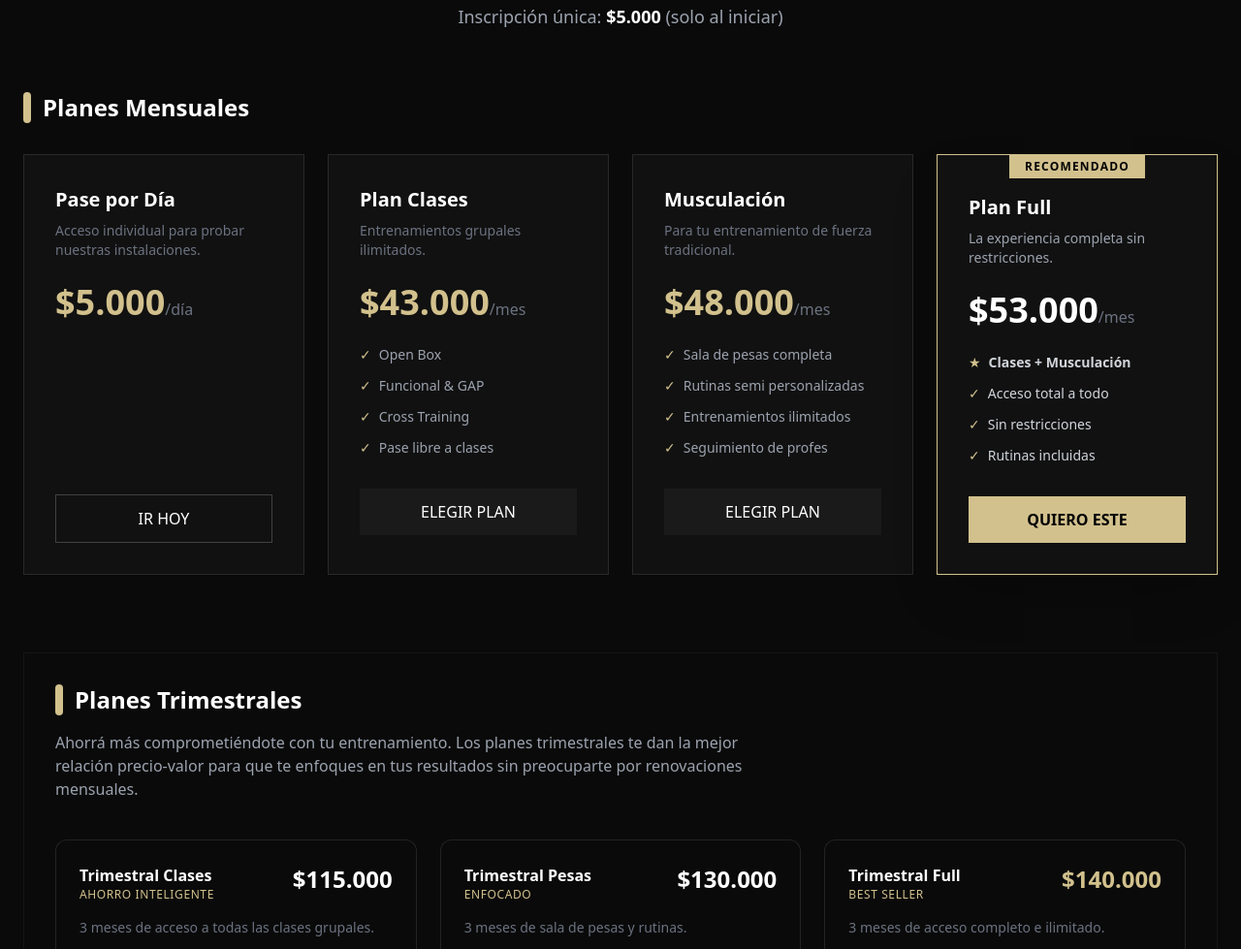
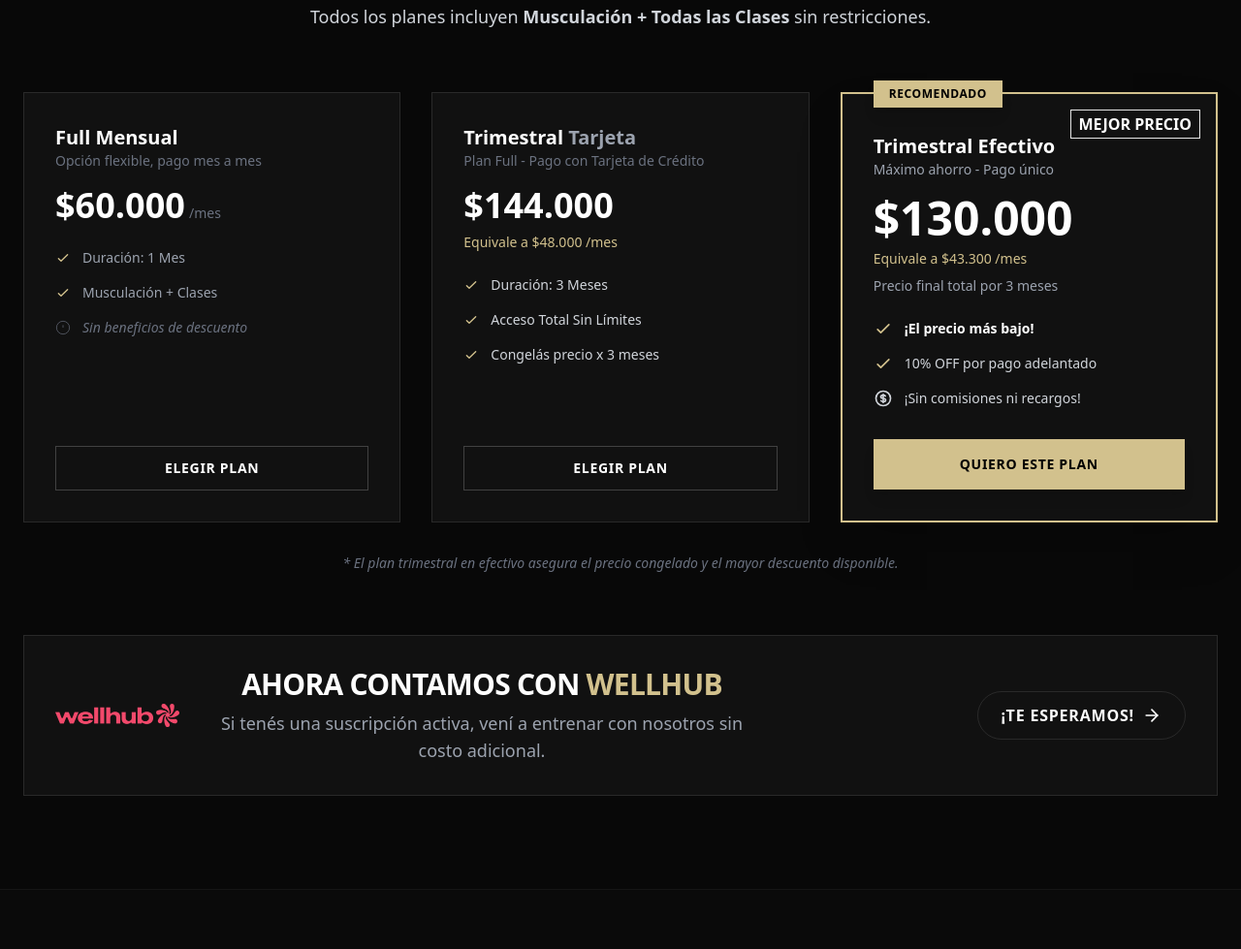
Before and after one commit to juanchoalfonso/gimnasio-web, a plain HTML site: page index.html in a window 1280 px wide. Shown: the part 11021-12000 px from the top of the page at 97% size. Drawn offline with Linux system fonts and the light colour scheme.

Commit message:
nuevos planes

```diff
--- a/index.html
+++ b/index.html
@@ -5,7 +5,7 @@
   <link href="assets/logo_atletic.jpg" rel="icon" type="image/svg+xml">
   <meta content="width=device-width, initial-scale=1.0" name="viewport">
   <link href="assets/manifest.json" rel="manifest">
-  <title> ATLETIC </title>
+  <title> ATLETIC</title>
   <link crossorigin="" href="css/index.css" rel="stylesheet">
   <meta content="ATLETIC" property="og:title">
   <meta content="Atletic es un gimnasio premium que va más allá del ejercicio físico, ofreciendo un entorno profesional y centrado en las personas, enfocado en el progreso constante. Proporcionamos orientación personalizada, una variedad de actividades que van desde el levantamiento de pesas hasta el entrenamiento funcional y la calistenia, y una tienda en el propio gimnasio para todas tus necesidades de fitness. V0.5
@@ -76,11 +76,25 @@
               <a href="#planes" class="menu-link text-gray-300 hover:text-[#D2C18D] text-lg font-medium border-b border-white/5 pb-2">Planes</a>
               <a href="#horarios" class="menu-link text-gray-300 hover:text-[#D2C18D] text-lg font-medium border-b border-white/5 pb-2">Horarios</a>
               <a href="#shop" class="menu-link text-[#D2C18D] font-bold text-lg border-b border-white/5 pb-2">Shop</a>
+              <a href="https://atleticlujan.misactividades.com/" target="_blank"
+               class="border border-[#D4AF37] text-[#D4AF37] text-[10px] font-bold px-3 py-2 uppercase tracking-wider hover:bg-[#D4AF37] hover:text-black transition-all">
+              RESERVAR CLASE
+            </a>
             </div>
         </div>
       </nav>
+
+
+      <!-- -------------------------------------------------------  //TOP BANNER ----------------------------------------------------------------->
+
       <main>
         <div class="bg-[#0A0A0A] min-h-screen">
+
+
+
+
+          <!-- ------------------------------------------------------- INICIO ----------------------------------------------------------------->
+
           <section class="relative min-h-screen flex items-center justify-center overflow-hidden bg-[#0A0A0A]">
             <div class="absolute inset-0 bg-cover bg-center bg-no-repeat"
               style="background-image: url(&quot;assets/hero-bg.jpg&quot;);">
@@ -126,8 +140,7 @@
             </div>
           </section>
 
-          <!-- -------------------------------------------------------  //TOP BANNER ----------------------------------------------------------------->
-
+          <!-- -------------------------------------------------------  //INICIO ----------------------------------------------------------------->
 
           <!-- ------------------------------------------------------- PRESENTACION ----------------------------------------------------------------->
 
@@ -1510,172 +1523,135 @@
 
     <!-- ------------------------------------------------------- PLANES ----------------------------------------------------------------->
 
-    <section id="planes" class="py-24 bg-[#0A0A0A] relative overflow-hidden">
-      <div class="absolute top-0 left-1/2 -translate-x-1/2 w-full h-full max-w-7xl pointer-events-none opacity-20">
-        <div class="absolute top-[20%] right-0 w-96 h-96 bg-[#D2C18D] rounded-full blur-[120px]"></div>
-      </div>
-
-      <div class="max-w-7xl mx-auto px-6 relative z-10">
+ <section id="planes" class="py-24 bg-[#080808]">
+  <div class="max-w-7xl mx-auto px-6">
 
     <div class="text-center mb-16">
       <span class="text-[#D2C18D] text-sm tracking-[0.3em] uppercase mb-4 block">Membresías</span>
-          <h2 class="text-3xl md:text-5xl font-bold text-white mb-6">PLANES & <span
-              class="text-[#D2C18D]">PRECIOS</span></h2>
+      <h2 class="text-3xl md:text-5xl font-bold text-white mb-6">PLANES & <span class="text-[#D2C18D]">PRECIOS</span></h2>
       <div class="w-16 h-[2px] bg-[#D2C18D] mx-auto mb-8"></div>
-          <p class="text-gray-400 text-lg">Inscripción única: <span class="text-white font-semibold">$5.000</span> (solo
-            al iniciar)</p>
-        </div>
-
-        <div class="mb-20">
-          <h3 class="text-2xl font-bold text-white mb-8 flex items-center gap-3">
-            <span class="w-2 h-8 bg-[#D2C18D] rounded-full"></span>
-            Planes Mensuales
-          </h3>
-
-          <div class="grid grid-cols-1 md:grid-cols-2 lg:grid-cols-4 gap-6">
-
-            <div
-              class="bg-[#111111] border border-white/10 p-8 flex flex-col hover:border-[#D2C18D]/50 transition-colors group">
-              <h4 class="text-xl font-semibold text-white mb-2">Pase por Día</h4>
-              <p class="text-gray-500 text-sm mb-6 h-10">Acceso individual para probar nuestras instalaciones.</p>
-              <div class="text-4xl font-bold text-[#D2C18D] mb-6">$5.000<span
-                  class="text-base font-normal text-gray-500">/día</span></div>
-              <a href="https://wa.me/5491123947976?text=Hola! Quiero ir a entrenar con el Pase Diario de $5.000"
-                target="_blank"
-                class="mt-auto block w-full py-3 text-center border border-white/20 text-white font-medium hover:bg-white hover:text-black transition-all">
-                IR HOY
-              </a>
-            </div>
-
-            <div
-              class="bg-[#111111] border border-white/10 p-8 flex flex-col hover:border-[#D2C18D]/50 transition-colors group">
-              <h4 class="text-xl font-semibold text-white mb-2">Plan Clases</h4>
-              <p class="text-gray-500 text-sm mb-6 h-10">Entrenamientos grupales ilimitados.</p>
-              <div class="text-4xl font-bold text-[#D2C18D] mb-6">$43.000<span
-                  class="text-base font-normal text-gray-500">/mes</span></div>
-              <ul class="space-y-3 mb-8 text-gray-400 text-sm flex-grow">
-                <li class="flex items-start gap-2"><span class="text-[#D2C18D]">✓</span> Open Box</li>
-                <li class="flex items-start gap-2"><span class="text-[#D2C18D]">✓</span> Funcional & GAP</li>
-                <li class="flex items-start gap-2"><span class="text-[#D2C18D]">✓</span> Cross Training</li>
-                <li class="flex items-start gap-2"><span class="text-[#D2C18D]">✓</span> Pase libre a clases</li>
+      <p class="text-gray-300 text-lg max-w-2xl mx-auto">
+        Todos los planes incluyen <strong>Musculación + Todas las Clases</strong> sin restricciones.
+      </p>
+    </div>
+
+    <div class="grid grid-cols-1 md:grid-cols-3 gap-8 items-stretch">
+
+      <div class="bg-[#111111] border border-white/10 p-8 flex flex-col hover:border-white/30 transition-colors">
+        <div class="mb-4">
+          <h3 class="text-xl font-bold text-white">Full Mensual</h3>
+          <p class="text-gray-500 text-sm mt-1">Opción flexible, pago mes a mes</p>
+        </div>
+
+        <div class="mb-6">
+          <span class="text-4xl font-bold text-white">$60.000</span>
+          <span class="text-gray-500 text-sm">/mes</span>
+        </div>
+
+        <ul class="space-y-4 mb-8 flex-1">
+          <li class="flex items-center gap-3 text-gray-400 text-sm">
+            <svg class="w-4 h-4 text-[#D2C18D]" fill="none" stroke="currentColor" viewBox="0 0 24 24"><path stroke-linecap="round" stroke-linejoin="round" stroke-width="2" d="M5 13l4 4L19 7"></path></svg>
+            Duración: 1 Mes
+          </li>
+          <li class="flex items-center gap-3 text-gray-400 text-sm">
+            <svg class="w-4 h-4 text-[#D2C18D]" fill="none" stroke="currentColor" viewBox="0 0 24 24"><path stroke-linecap="round" stroke-linejoin="round" stroke-width="2" d="M5 13l4 4L19 7"></path></svg>
+            Musculación + Clases
+          </li>
+          <li class="flex items-center gap-3 text-gray-500 text-sm italic">
+            <svg class="w-4 h-4" fill="none" stroke="currentColor" viewBox="0 0 24 24"><circle cx="12" cy="12" r="10"></circle><line x1="12" y1="8" x2="12" y2="12"></line><line x1="12" y1="16" x2="12.01" y2="16"></line></svg>
+            Sin beneficios de descuento
+          </li>
         </ul>
-              <a href="https://wa.me/5491123947976?text=Hola! Me interesa inscribirme al Plan Clases de $43.000"
-                target="_blank"
-                class="block w-full py-3 text-center bg-[#1a1a1a] text-white font-medium hover:bg-[#D2C18D] hover:text-black transition-all">
+
+        <a href="https://wa.me/5491123947976?text=Hola,%20quiero%20info%20sobre%20el%20Plan%20Mensual" target="_blank" class="w-full block text-center py-3 border border-white/20 text-white font-semibold hover:bg-white hover:text-black transition-colors uppercase tracking-wider text-sm">
           ELEGIR PLAN
         </a>
       </div>
 
-            <div
-              class="bg-[#111111] border border-white/10 p-8 flex flex-col hover:border-[#D2C18D]/50 transition-colors group">
-              <h4 class="text-xl font-semibold text-white mb-2">Musculación</h4>
-              <p class="text-gray-500 text-sm mb-6 h-10">Para tu entrenamiento de fuerza tradicional.</p>
-              <div class="text-4xl font-bold text-[#D2C18D] mb-6">$48.000<span
-                  class="text-base font-normal text-gray-500">/mes</span></div>
-              <ul class="space-y-3 mb-8 text-gray-400 text-sm flex-grow">
-                <li class="flex items-start gap-2"><span class="text-[#D2C18D]">✓</span> Sala de pesas completa</li>
-                <li class="flex items-start gap-2"><span class="text-[#D2C18D]">✓</span> Rutinas semi personalizadas
+      <div class="bg-[#111111] border border-white/10 p-8 flex flex-col hover:border-white/30 transition-colors">
+
+        <div class="mb-4">
+          <h3 class="text-xl font-bold text-white">Trimestral <span class="text-gray-400">Tarjeta</span></h3>
+          <p class="text-gray-500 text-sm mt-1">Plan Full - Pago con Tarjeta de Crédito</p>
+        </div>
+
+        <div class="mb-6">
+          <span class="text-4xl font-bold text-white">$144.000</span>
+          <div class="text-[#D2C18D] font-medium text-sm mt-2">
+            Equivale a $48.000 /mes
+          </div>
+        </div>
+
+        <ul class="space-y-4 mb-8 flex-1">
+          <li class="flex items-center gap-3 text-gray-300 text-sm">
+            <svg class="w-4 h-4 text-[#D2C18D]" fill="none" stroke="currentColor" viewBox="0 0 24 24"><path stroke-linecap="round" stroke-linejoin="round" stroke-width="2" d="M5 13l4 4L19 7"></path></svg>
+            Duración: 3 Meses
           </li>
-                <li class="flex items-start gap-2"><span class="text-[#D2C18D]">✓</span> Entrenamientos ilimitados</li>
-                <li class="flex items-start gap-2"><span class="text-[#D2C18D]">✓</span> Seguimiento de profes</li>
+          <li class="flex items-center gap-3 text-gray-300 text-sm">
+            <svg class="w-4 h-4 text-[#D2C18D]" fill="none" stroke="currentColor" viewBox="0 0 24 24"><path stroke-linecap="round" stroke-linejoin="round" stroke-width="2" d="M5 13l4 4L19 7"></path></svg>
+            Acceso Total Sin Límites
+          </li>
+          <li class="flex items-center gap-3 text-gray-300 text-sm">
+            <svg class="w-4 h-4 text-[#D2C18D]" fill="none" stroke="currentColor" viewBox="0 0 24 24"><path stroke-linecap="round" stroke-linejoin="round" stroke-width="2" d="M5 13l4 4L19 7"></path></svg>
+            Congelás precio x 3 meses
+          </li>
         </ul>
-              <a href="https://wa.me/5491123947976?text=Hola! Me interesa inscribirme al Plan Musculación de $48.000"
-                target="_blank"
-                class="block w-full py-3 text-center bg-[#1a1a1a] text-white font-medium hover:bg-[#D2C18D] hover:text-black transition-all">
+
+        <a href="https://wa.me/5491123947976?text=Hola,%20quiero%20info%20sobre%20el%20Plan%20Trimestral%20con%20Tarjeta" target="_blank" class="w-full block text-center py-3 border border-white/20 text-white font-semibold hover:bg-white hover:text-black transition-colors uppercase tracking-wider text-sm">
           ELEGIR PLAN
         </a>
       </div>
 
-            <div
-              class="bg-[#111111] border border-[#D2C18D] relative p-8 flex flex-col transform md:-translate-y-4 shadow-2xl shadow-[#D2C18D]/10">
-              <div
-                class="absolute top-0 left-1/2 -translate-x-1/2 bg-[#D2C18D] text-black text-xs font-bold px-4 py-1 tracking-widest uppercase">
-                Recomendado</div>
-              <h4 class="text-xl font-semibold text-white mb-2 mt-2">Plan Full</h4>
-              <p class="text-gray-400 text-sm mb-6 h-10">La experiencia completa sin restricciones.</p>
-              <div class="text-4xl font-bold text-white mb-6">$53.000<span
-                  class="text-base font-normal text-gray-500">/mes</span></div>
-              <ul class="space-y-3 mb-8 text-gray-300 text-sm flex-grow">
-                <li class="flex items-start gap-2"><span class="text-[#D2C18D]">★</span> <strong>Clases +
-                    Musculación</strong></li>
-                <li class="flex items-start gap-2"><span class="text-[#D2C18D]">✓</span> Acceso total a todo</li>
-                <li class="flex items-start gap-2"><span class="text-[#D2C18D]">✓</span> Sin restricciones</li>
-                <li class="flex items-start gap-2"><span class="text-[#D2C18D]">✓</span> Rutinas incluidas</li>
+      <div class="bg-[#111111] border-2 border-[#D2C18D] p-8 flex flex-col relative transform md:-translate-y-2 shadow-2xl shadow-[#D2C18D]/10">
+
+        <div class="absolute top-0 right-1/2 translate-x-1/2 md:right-0 md:translate-x-0 -translate-y-1/2 bg-[#D2C18D] text-black text-xs font-bold px-4 py-1.5 uppercase tracking-wider shadow-lg">
+          Recomendado
+        </div>
+
+        <div class="absolute top-4 right-4 text-green-400 text-[10px] font-bold px-2 py-0.5 border border-green-500/30 bg-green-500/10 uppercase">
+          MEJOR PRECIO
+        </div>
+
+        <div class="mb-4 mt-2">
+          <h3 class="text-xl font-bold text-white">Trimestral <span class="text-green-500">Efectivo</span></h3>
+          <p class="text-gray-400 text-sm mt-1">Máximo ahorro - Pago único</p>
+        </div>
+
+        <div class="mb-6">
+          <span class="text-5xl font-bold text-white">$130.000</span>
+          <div class="text-[#D2C18D] font-medium text-sm mt-2">
+            Equivale a $43.300 /mes
+          </div>
+          <span class="text-gray-400 text-sm block mt-2">Precio final total por 3 meses</span>
+        </div>
+
+        <ul class="space-y-4 mb-8 flex-1">
+          <li class="flex items-center gap-3 text-white text-sm">
+            <svg class="w-5 h-5 text-[#D2C18D]" fill="none" stroke="currentColor" viewBox="0 0 24 24"><path stroke-linecap="round" stroke-linejoin="round" stroke-width="2" d="M5 13l4 4L19 7"></path></svg>
+            <span class="font-bold">¡El precio más bajo!</span>
+          </li>
+          <li class="flex items-center gap-3 text-gray-300 text-sm">
+            <svg class="w-5 h-5 text-[#D2C18D]" fill="none" stroke="currentColor" viewBox="0 0 24 24"><path stroke-linecap="round" stroke-linejoin="round" stroke-width="2" d="M5 13l4 4L19 7"></path></svg>
+            10% OFF por pago adelantado
+          </li>
+          <li class="flex items-center gap-3 text-gray-300 text-sm">
+            <svg class="w-5 h-5 text-green-500" fill="none" stroke="currentColor" viewBox="0 0 24 24"><path stroke-linecap="round" stroke-linejoin="round" stroke-width="2" d="M12 8c-1.657 0-3 .895-3 2s1.343 2 3 2 3 .895 3 2-1.343 2-3 2m0-8c1.11 0 2.08.402 2.599 1M12 8V7m0 1v8m0 0v1m0-1c-1.11 0-2.08-.402-2.599-1M21 12a9 9 0 11-18 0 9 9 0 0118 0z"></path></svg>
+            ¡Sin comisiones ni recargos!
+          </li>
         </ul>
-              <a href="https://wa.me/5491123947976?text=Hola! Quiero empezar con TODO. Me interesa el Plan Full de $53.000"
-                target="_blank"
-                class="block w-full py-3 text-center bg-[#D2C18D] text-black font-bold hover:bg-[#E5C04B] transition-all">
-                QUIERO ESTE
+
+        <a href="https://wa.me/5491123947976?text=Hola,%20quiero%20info%20sobre%20el%20Plan%20Trimestral%20en%20Efectivo" target="_blank" class="w-full block text-center py-4 bg-[#D2C18D] text-black font-bold hover:bg-[#bda66d] transition-colors uppercase tracking-wider text-sm shadow-lg hover:shadow-[#D2C18D]/40">
+          QUIERO ESTE PLAN
         </a>
       </div>
 
     </div>
-        </div>
-
-        <div class="bg-[#111111]/50 border border-white/5 rounded-2xl p-8 md:p-12 mt-16">
-
-          <div class="mb-10">
-            <h3 class="text-2xl font-bold text-white mb-4 flex items-center gap-3">
-              <span class="w-2 h-8 bg-[#D2C18D] rounded-full"></span>
-              Planes Trimestrales
-            </h3>
-            <p class="text-gray-400 max-w-3xl pl-5 md:pl-0">Ahorrá más comprometiéndote con tu entrenamiento. Los planes
-              trimestrales te dan la mejor relación precio-valor para que te enfoques en tus resultados sin preocuparte
-              por renovaciones mensuales.</p>
-          </div>
-
-          <div class="grid grid-cols-1 md:grid-cols-3 gap-6">
-
-            <div class="bg-[#0A0A0A] border border-white/10 p-6 rounded-xl hover:border-[#D2C18D]/30 transition-all">
-              <div class="flex justify-between items-start mb-4">
-                <div>
-                  <h4 class="text-white font-semibold">Trimestral Clases</h4>
-                  <p class="text-[#D2C18D] text-xs uppercase tracking-wider">Ahorro Inteligente</p>
-                </div>
-                <div class="text-2xl font-bold text-white">$115.000</div>
-              </div>
-              <p class="text-gray-500 text-sm mb-6">3 meses de acceso a todas las clases grupales.</p>
-              <a href="https://wa.me/5491123947976?text=Hola! Me interesa el Pack Trimestral de Clases ($115.000)"
-                target="_blank"
-                class="text-sm text-white border-b border-[#D2C18D] pb-1 hover:text-[#D2C18D] transition-colors">Solicitar
-                pack &rarr;</a>
-            </div>
-
-            <div class="bg-[#0A0A0A] border border-white/10 p-6 rounded-xl hover:border-[#D2C18D]/30 transition-all">
-              <div class="flex justify-between items-start mb-4">
-                <div>
-                  <h4 class="text-white font-semibold">Trimestral Pesas</h4>
-                  <p class="text-[#D2C18D] text-xs uppercase tracking-wider">Enfocado</p>
-                </div>
-                <div class="text-2xl font-bold text-white">$130.000</div>
-              </div>
-              <p class="text-gray-500 text-sm mb-6">3 meses de sala de pesas y rutinas.</p>
-              <a href="https://wa.me/5491123947976?text=Hola! Me interesa el Pack Trimestral de Musculación ($130.000)"
-                target="_blank"
-                class="text-sm text-white border-b border-[#D2C18D] pb-1 hover:text-[#D2C18D] transition-colors">Solicitar
-                pack &rarr;</a>
-            </div>
-
-            <div
-              class="bg-[#0A0A0A] border border-white/10 p-6 rounded-xl hover:border-[#D2C18D]/30 transition-all relative overflow-hidden">
-              <div class="absolute -right-8 -top-8 bg-[#D2C18D]/5 w-24 h-24 rounded-full blur-xl"></div>
-              <div class="flex justify-between items-start mb-4 relative z-10">
-                <div>
-                  <h4 class="text-white font-semibold">Trimestral Full</h4>
-                  <p class="text-[#D2C18D] text-xs uppercase tracking-wider">Best Seller</p>
-                </div>
-                <div class="text-2xl font-bold text-[#D2C18D]">$140.000</div>
-              </div>
-              <p class="text-gray-500 text-sm mb-6">3 meses de acceso completo e ilimitado.</p>
-              <a href="https://wa.me/5491123947976?text=Hola! Quiero aprovechar el Pack Trimestral FULL ($140.000)"
-                target="_blank"
-                class="text-sm text-white border-b border-[#D2C18D] pb-1 hover:text-[#D2C18D] transition-colors">Solicitar
-                pack &rarr;</a>
-            </div>
-
-          </div>
-        </div>
-
+
+    <div class="mt-8 text-center">
+      <p class="text-gray-500 text-sm italic">
+        * El plan trimestral en efectivo asegura el precio congelado y el mayor descuento disponible.
+      </p>
+    </div>
 
     <div class="mt-16 relative group">
           <div
@@ -1710,7 +1686,6 @@
 
           </div>
         </div>
-
 </section>
 
     <!-- ------------------------------------------------------- //PLANES ----------------------------------------------------------------->
```
Lines whose indentation alone changed are shown as unchanged.
